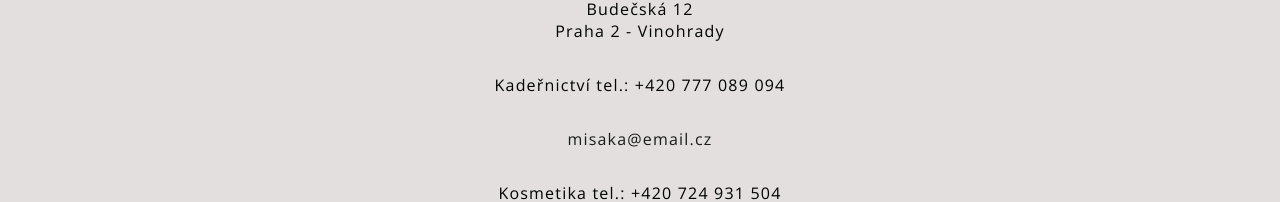
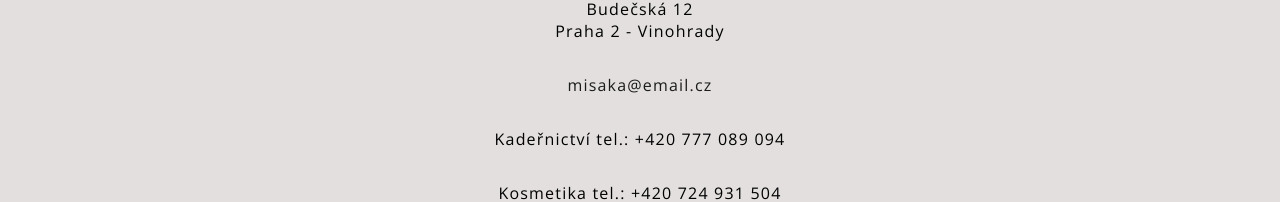
Before and after one commit to Maree13/kadernictvi, a React (Create React App) app: page /contact in a window 1280 px wide. Shown: the part 322-524 px from the top of the page. Built offline with nearby package versions, Linux system fonts and the light colour scheme; a web font is replaced by a local one.

Commit message:
upraveny kontakt

```diff
--- a/src/pages/Contact.js
+++ b/src/pages/Contact.js
@@ -13,12 +13,12 @@ const Contact = () => {
         <span>Praha 2 - Vinohrady</span>
       </p>
 
+      <p className="email">
+        <a href="mailto:misaka@email.cz">misaka@email.cz</a>
+      </p>
+
       <p>
         <span>Kadeřnictví tel.: +420 777 089 094</span>
-      </p>
-
-      <p className="email">
-        <a href="mailto:misaka@email.cz">misaka@email.cz</a>
       </p>
 
       <p>
```
